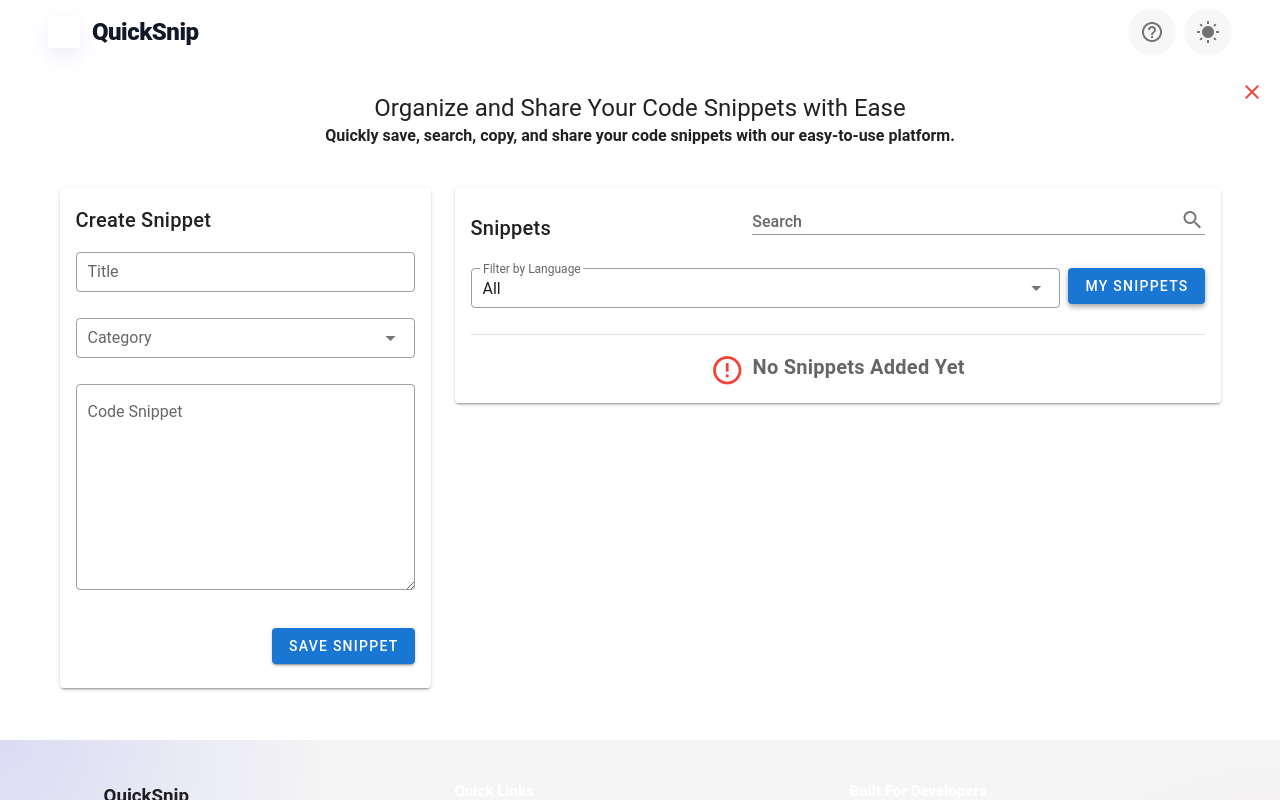
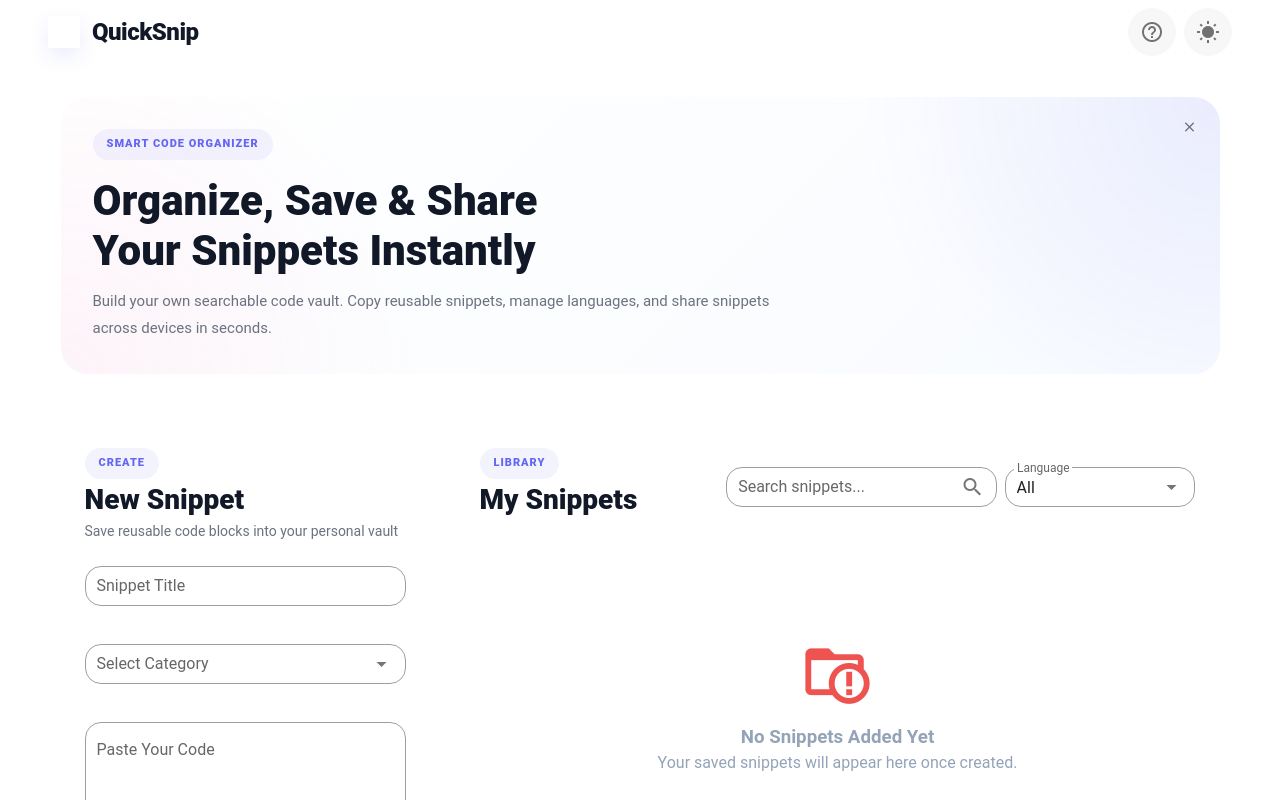
Before and after one commit to rkgupta-dev/code-snippet-manager, a Vue app: page / in a window 1280 px wide. Shown: the top 800 px of the page. Built offline with nearby package versions, Linux system fonts and the light colour scheme.

Commit message:
feat: redesign SnippetManager component layout and enhance user interface

```diff
--- a/src/components/SnippetManager.vue
+++ b/src/components/SnippetManager.vue
@@ -1,318 +1,292 @@
 <template>
-  <div>
-    <v-container>
-      <!-- Render the section only if isVisible is true -->
-      <v-row v-if="isVisible" class="text-center position-relative">
-        <v-col cols="12">
-          <!-- Close button in the top-right corner -->
-          <v-btn icon color="red" class="close-button" @click="closeSection">
-            <v-icon>mdi-close</v-icon>
+  <div class="snippet-page">
+    <!-- HERO -->
+    <v-container v-if="isVisible" class="mb-6">
+      <v-card flat class="hero-banner pa-6 pa-md-8">
+        <v-btn icon class="hero-close-btn" @click="closeSection">
+          <v-icon small>mdi-close</v-icon>
         </v-btn>
-          <!-- Section content -->
-          <div class="pa-4">
-            <h2 class="headline text-center">
-              Organize and Share Your Code Snippets with Ease
-            </h2>
-            <h4 class="text-center">
-              Quickly save, search, copy, and share your code snippets with our
-              easy-to-use platform.
-            </h4>
-          </div>
-        </v-col>
-      </v-row>
+
+        <div class="hero-badge mb-4">SMART CODE ORGANIZER</div>
+
+        <h1 class="hero-title mb-3">
+          Organize, Save & Share <br />
+          Your Snippets Instantly
+        </h1>
+
+        <p class="hero-subtitle mb-0">
+          Build your own searchable code vault. Copy reusable snippets, manage
+          languages, and share snippets across devices in seconds.
+        </p>
+      </v-card>
     </v-container>
+
     <v-container>
       <v-row>
+        <!-- LEFT CREATE PANEL -->
         <v-col cols="12" md="4">
-          <v-card>
-            <v-card-title>Create Snippet</v-card-title>
-            <v-card-text>
+          <v-card flat class="create-panel pa-6">
+            <div class="panel-heading mb-6">
+              <div class="panel-mini-badge">CREATE</div>
+              <h2 class="panel-title">New Snippet</h2>
+              <div class="panel-subtitle">
+                Save reusable code blocks into your personal vault
+              </div>
+            </div>
+
             <v-text-field
               v-model="title"
-                label="Title"
+              label="Snippet Title"
               outlined
               dense
-              ></v-text-field>
+              class="mb-3 custom-input"
+            />
+
             <v-select
               v-model="category"
               :items="languages"
-                label="Category"
+              label="Select Category"
               outlined
               dense
-              ></v-select>
+              class="mb-3 custom-input"
+            />
+
             <v-textarea
               v-model="code"
-                label="Code Snippet"
+              label="Paste Your Code"
               outlined
               rows="7"
-              ></v-textarea>
-              <div class="d-flex justify-end my-2">
-                <v-btn color="primary" @click="saveSnippet">Save Snippet</v-btn>
-              </div>
-            </v-card-text>
+              class="custom-input code-area"
+            />
+
+            <v-btn
+              block
+              large
+              depressed
+              color="primary"
+              class="save-btn mt-5"
+              @click="saveSnippet"
+            >
+              <v-icon left>mdi-content-save-outline</v-icon>
+              Save Snippet
+            </v-btn>
           </v-card>
         </v-col>
 
+        <!-- RIGHT LIBRARY PANEL -->
         <v-col cols="12" md="8">
-          <v-card>
-            <v-card-title>
-              Snippets
-              <v-spacer></v-spacer>
+          <v-card flat class="library-panel pa-6">
+            <!-- top search row -->
+            <v-row align="center" class="mb-5">
+              <v-col cols="12" md="4">
+                <div class="panel-mini-badge">LIBRARY</div>
+                <h2 class="panel-title mb-1">My Snippets</h2>
+              </v-col>
+
+              <v-col cols="12" md="8">
+                <v-row dense>
+                  <v-col cols="12" sm="7">
                     <v-text-field
                       v-model="search"
-                label="Search"
+                      label="Search snippets..."
                       append-icon="mdi-magnify"
                       dense
-              ></v-text-field>
-            </v-card-title>
-            <v-card-text>
-              <div class="d-flex">
+                      outlined
+                      hide-details
+                      class="custom-input"
+                    />
+                  </v-col>
+
+                  <v-col cols="12" sm="5">
                     <v-select
                       v-model="selectedCategory"
                       :items="['All', ...languages]"
-                  label="Filter by Language"
+                      label="Language"
                       dense
                       outlined
-                ></v-select>
-                <v-btn
-                  color="primary"
-                  class="ml-2"
-                  elevation="4"
-                  dark
-                  @click="sheet = !sheet"
-                  >My Snippets</v-btn
-                >
-              </div>
-              <!-- Bottom Sheet for snippets lists -->
-              <div class="text-center">
-                <v-bottom-sheet v-model="sheet" inset>
-                  <v-sheet class="text-center" height="350px">
-                    <v-btn
-                      class="my-4"
-                      text
-                      color="red"
-                      @click="sheet = !sheet"
-                    >
-                      Close
-                      <v-icon right dark> mdi-close </v-icon>
-                    </v-btn>
-                    <div
-                      style="
-                        max-height: 300px;
-                        overflow-y: auto;
-                        display: block;
-                        width: 100%;
-                        height: 100%;
-                      "
-                    >
-                      <v-simple-table class="my-4">
-                        <template v-slot:default>
-                          <tr>
-                            <th>Serial No.</th>
-                            <th>Title</th>
-                            <th>Languages</th>
-                            <th>Actions</th>
-                          </tr>
-                          <tbody>
-                            <!-- Check if there are no snippets -->
-                            <template v-if="filteredSnippets.length === 0">
-                              <tr>
-                                <td colspan="4" class="text-center py-4">
-                                  <v-icon color="red" class="display-3"
-                                    >mdi-alert-circle-outline</v-icon
-                                  ><br />
-                                  <span class="ml-2 text-h6 font-weight-bold"
-                                    >No Snippets Added Yet</span
-                                  >
-                                </td>
-                              </tr>
-                            </template>
+                      hide-details
+                      class="custom-input"
+                    />
+                  </v-col>
+                </v-row>
+              </v-col>
+            </v-row>
 
-                            <!-- Render snippets if available -->
-                            <template v-else>
-                              <tr
-                                v-for="(snippet, index) in filteredSnippets"
-                                :key="snippet.id"
-                                class="md-4"
-                              >
-                                <td>{{ index + 1 }}</td>
-                                <!-- Serial number -->
-                                <td>{{ snippet.title }}</td>
-                                <td>{{ snippet.category }}</td>
-                                <td>
-                                  <!-- Copy Button -->
-                                  <v-btn
-                                    small
-                                    icon
-                                    @click="copyToClipboard(snippet.code)"
-                                  >
-                                    <v-icon>mdi-content-copy</v-icon>
-                                  </v-btn>
-
-                                  <!-- Share Button -->
-                                  <v-btn
-                                    small
-                                    color="green"
-                                    outlined
-                                    @click="shareOnWhatsApp(snippet)"
-                                    classs
-                                  >
-                                    <v-icon>mdi-whatsapp</v-icon>
-                                  </v-btn>
-                                  <!-- Delete Button -->
-                                  <!-- <v-btn
-                                    small
-                                    color="red"
-                                    outlined
-                                    @click="deleteSnippet(snippet.id)"
-                                    class="ml-4"
-                                  >
-                                    <v-icon>mdi-delete</v-icon>
-                                  </v-btn> -->
-                                </td>
-                              </tr>
-                            </template>
-                          </tbody>
-                        </template>
-                      </v-simple-table>
-                    </div>
-                  </v-sheet>
-                </v-bottom-sheet>
+            <!-- empty -->
+            <div v-if="filteredSnippets.length === 0" class="empty-state">
+              <v-icon size="70" color="red lighten-1">
+                mdi-folder-alert-outline
+              </v-icon>
+              <h3 class="mt-4">No Snippets Added Yet</h3>
+              <p>Your saved snippets will appear here once created.</p>
             </div>
 
-              <!-- Show message when no snippets match the filter or search -->
-              <div
-                v-if="filteredSnippets.length === 0"
-                align="center"
-                justify="center"
-              >
-                <v-divider></v-divider>
-                <div class="mt-4">
-                  <v-icon color="red" class="display-1"
-                    >mdi-alert-circle-outline</v-icon
-                  >
-                  <span class="ml-2 text-h6 font-weight-bold"
-                    >No Snippets Added Yet</span
-                  >
-                </div>
-              </div>
-
-              <!-- Display filtered snippets -->
-              <div
+            <!-- snippet list -->
+            <v-row v-else>
+              <v-col
+                cols="12"
                 v-for="snippet in filteredSnippets"
                 :key="snippet.id"
-                class="snippet"
               >
-                <v-card class="my-4" outlined>
+                <v-card outlined class="snippet-inner-card">
                   <v-card-title
                     class="d-flex justify-space-between align-center"
                   >
-                    <span>{{ snippet.title }}</span>
                     <div>
-                      <v-btn
-                        small
-                        color="green"
-                        outlined
-                        @click="shareOnWhatsApp(snippet)"
-                        classs
-                      >
-                        <v-icon>mdi-whatsapp</v-icon>
+                      <div class="snippet-title">{{ snippet.title }}</div>
+                      <div class="snippet-language">{{ snippet.category }}</div>
+                    </div>
+
+                    <div>
+                      <v-btn icon small @click="copyToClipboard(snippet.code)">
+                        <v-icon color="primary">mdi-content-copy</v-icon>
                       </v-btn>
-                      <!-- Delete Snippet Button on the right -->
-                      <v-btn
-                        small
-                        color="red"
-                        outlined
-                        @click="deleteSnippet(snippet.id)"
-                        class="ml-2"
-                      >
-                        <v-icon>mdi-delete</v-icon>
+
+                      <v-btn icon small @click="shareOnWhatsApp(snippet)">
+                        <v-icon color="green">mdi-whatsapp</v-icon>
+                      </v-btn>
+
+                      <v-btn icon small @click="openDeleteDialog(snippet.id)">
+                        <v-icon color="red">mdi-delete-outline</v-icon>
                       </v-btn>
                     </div>
                   </v-card-title>
-                  <v-card-subtitle>{{ snippet.category }}</v-card-subtitle>
-                  <v-btn
-                    class="my-1 ml-4"
-                    small
-                    icon
-                    @click="copyToClipboard(snippet.code)"
-                  >
-                    <v-icon>mdi-content-copy</v-icon>
-                  </v-btn>
-                  <v-card-text class="scrollable-card my-2 prism-code">
+
                   <div :class="prismThemeClass">
                     <pre
-                        class="prism-code"
-                        v-html="highlightedCode(snippet.code)"
+                      class="premium-code-box prism-code"
+                      v-html="highlightedCode(snippet.code, snippet.category)"
                     ></pre>
                   </div>
-                  </v-card-text>
                 </v-card>
-              </div>
-            </v-card-text>
+              </v-col>
+            </v-row>
           </v-card>
         </v-col>
       </v-row>
 
-      <!-- Snackbar Notifications -->
+      <!-- snackbars -->
       <v-snackbar v-model="snackbar" :timeout="2000" color="success">
         Snippet copied to clipboard!
       </v-snackbar>
+
       <v-snackbar v-model="saveSnackbar" :timeout="2000" color="success">
         Snippet saved successfully!
       </v-snackbar>
+
+      <v-snackbar v-model="formSnackbar" :timeout="2000" color="error">
+        Please fill out all fields!
+      </v-snackbar>
+
+      <v-snackbar v-model="deleteSnackbar" :timeout="2000" color="success">
+        Snippet deleted successfully!
+      </v-snackbar>
     </v-container>
+
+    <!-- delete dialog -->
+    <v-dialog v-model="deleteDialog" max-width="420">
+      <v-card class="pa-4 delete-dialog-card">
+        <div class="text-center">
+          <v-icon size="60" color="red lighten-1">
+            mdi-delete-alert-outline
+          </v-icon>
+          <h2 class="mt-3 font-weight-bold">Delete Snippet?</h2>
+          <p class="grey--text text--darken-1 mt-2">
+            This snippet will be permanently removed from your library.
+          </p>
+        </div>
+
+        <v-card-actions class="justify-center mt-4">
+          <v-btn text class="dialog-btn" @click="deleteDialog = false">
+            Cancel
+          </v-btn>
+
+          <v-btn color="red" dark class="dialog-btn" @click="confirmDelete">
+            Yes Delete
+          </v-btn>
+        </v-card-actions>
+      </v-card>
+    </v-dialog>
   </div>
 </template>
 
 <script>
 import Prism from "prismjs";
-import "prismjs/themes/prism.css"; // Light theme
-import "prismjs/themes/prism-okaidia.css"; // Dark theme
+
+import "prismjs/themes/prism.css";
+import "prismjs/themes/prism-okaidia.css";
+
+import "prismjs/components/prism-javascript";
+import "prismjs/components/prism-css";
+import "prismjs/components/prism-markup";
+import "prismjs/components/prism-python";
+
 export default {
+  name: "SnippetManager",
+
   data() {
     return {
       isVisible: true,
-      sheet: false,
+
       title: "",
       category: "",
       code: "",
+
       search: "",
       selectedCategory: "All",
-      languages: ["JavaScript", "Vue.js", "CSS", "HTML", "Python"],
+
+      languages: [
+        "JavaScript",
+        "Vue.js",
+        "CSS",
+        "HTML",
+        "Python",
+        "UI/UX",
+        "Vuetify",
+        "Other",
+      ],
+
       snippets: [],
-      snackbar: false, // Control the visibility of the snackbar
+
+      snackbar: false,
       saveSnackbar: false,
+      formSnackbar: false,
+      deleteSnackbar: false,
+
+      deleteDialog: false,
+      deleteId: null,
     };
   },
+
   computed: {
     prismThemeClass() {
-      // Determine the theme class based on Vuetify's dark mode
       return this.$vuetify.theme.dark ? "prism-dark" : "prism-light";
     },
+
     filteredSnippets() {
       return this.snippets.filter((snippet) => {
         const matchesSearch = snippet.title
           .toLowerCase()
           .includes(this.search.toLowerCase());
+
         const matchesCategory =
           this.selectedCategory === "All" ||
           snippet.category === this.selectedCategory;
+
         return matchesSearch && matchesCategory;
       });
     },
   },
+
   methods: {
     closeSection() {
-      // Set visibility to false
       this.isVisible = false;
     },
+
     saveSnippet() {
       if (!this.title || !this.category || !this.code) {
-        alert("Please fill out all fields!");
+        this.formSnackbar = true;
         return;
-      } else {
-        this.saveSnackbar = true;
       }
 
       const newSnippet = {
@@ -322,54 +296,80 @@ export default {
         code: this.code,
       };
 
-      this.snippets.push(newSnippet);
+      this.snippets.unshift(newSnippet);
+
+      localStorage.setItem("snippets", JSON.stringify(this.snippets));
+
       this.title = "";
       this.category = "";
       this.code = "";
-      localStorage.setItem("snippets", JSON.stringify(this.snippets));
+
+      this.saveSnackbar = true;
     },
-    highlightedCode(code) {
-      return Prism.highlight(code, Prism.languages.javascript, "javascript");
+
+    highlightedCode(code, category) {
+      const langMap = {
+        JavaScript: "javascript",
+        "Vue.js": "javascript",
+        CSS: "css",
+        HTML: "markup",
+        Python: "python",
+        Vuetify: "javascript",
+        "UI/UX": "css",
+        Other: "javascript",
+      };
+
+      const lang = langMap[category] || "javascript";
+      const grammar = Prism.languages[lang] || Prism.languages.javascript;
+
+      return Prism.highlight(code, grammar, lang);
     },
+
     copyToClipboard(code) {
       if (navigator.clipboard) {
-        // Use Clipboard API for modern browsers
-        navigator.clipboard.writeText(code).then(
-          () => {
-            this.snackbar = true; // Show the snackbar on success
-          },
-          (err) => {
-            console.error("Failed to copy snippet: ", err);
-            this.snackbar = false; // Optionally hide snackbar if there was an error
-          }
-        );
+        navigator.clipboard.writeText(code).then(() => {
+          this.snackbar = true;
+        });
       } else {
-        // Fallback for browsers that do not support Clipboard API
         const textArea = document.createElement("textarea");
         textArea.value = code;
         document.body.appendChild(textArea);
         textArea.select();
         document.execCommand("copy");
         document.body.removeChild(textArea);
-        this.snackbar = true; // Show snackbar for success
+        this.snackbar = true;
       }
     },
-    deleteSnippet(id) {
-      // Remove the snippet with the matching id
-      this.snippets = this.snippets.filter((snippet) => snippet.id !== id);
-      // Update localStorage after deletion
-      localStorage.setItem("snippets", JSON.stringify(this.snippets));
-    },
+
     shareOnWhatsApp(snippet) {
       const encodedMessage = encodeURIComponent(
-        `*Title:* ${snippet.title}\n*Language:* ${snippet.category}\n*Code Snippet:*\n${snippet.code}`
+        `*Title:* ${snippet.title}\n*Language:* ${snippet.category}\n\n${snippet.code}`,
       );
-      const whatsappUrl = `https://wa.me/?text=${encodedMessage}`;
-      window.open(whatsappUrl, "_blank");
+
+      window.open(`https://wa.me/?text=${encodedMessage}`, "_blank");
+    },
+
+    openDeleteDialog(id) {
+      this.deleteId = id;
+      this.deleteDialog = true;
+    },
+
+    confirmDelete() {
+      this.snippets = this.snippets.filter(
+        (snippet) => snippet.id !== this.deleteId,
+      );
+
+      localStorage.setItem("snippets", JSON.stringify(this.snippets));
+
+      this.deleteDialog = false;
+      this.deleteId = null;
+      this.deleteSnackbar = true;
     },
   },
+
   mounted() {
     const savedSnippets = JSON.parse(localStorage.getItem("snippets"));
+
     if (savedSnippets) {
       this.snippets = savedSnippets;
     }
@@ -378,45 +378,194 @@ export default {
 </script>
 
 <style scoped>
-.snippet pre {
-  background-color: #f5f5f5;
-  padding: 1rem;
-  border-radius: 5px;
-  overflow-x: auto;
-}
-.scrollable-card {
-  /* Adjust width as needed */
-  height: 300px; /* Adjust height as needed */
-  overflow: auto; /* Enables scrolling for overflowing content */
-}
-pre {
-  white-space: pre-wrap; /* Ensures code wraps within the card */
-  word-wrap: break-word; /* Prevents long lines from breaking layout */
-}
-.ml-2 {
-  margin-left: 8px;
-}
-.prism-light .prism-code {
-  background: #f5f5f5;
-  color: #333;
+.snippet-page {
+  min-height: 100vh;
+  padding: 20px 0 40px;
 }
 
-/* Dark Theme */
-.prism-dark .prism-code {
-  background: #2d2d2d;
-  color: #f8f8f2;
+/* ================= HERO ================= */
+.hero-banner {
+  border-radius: 28px !important;
+  background: radial-gradient(
+      circle at top right,
+      rgba(99, 102, 241, 0.1),
+      transparent 30%
+    ),
+    radial-gradient(
+      circle at bottom left,
+      rgba(244, 114, 182, 0.08),
+      transparent 30%
+    ),
+    linear-gradient(135deg, #ffffff, #f8fbff);
+  border: 1px solid rgba(0, 0, 0, 0.04);
+  position: relative;
+  overflow: hidden;
+  box-shadow: 0 20px 40px rgba(15, 23, 42, 0.04);
 }
 
-/* Common Styles */
-.prism-code {
-  padding: 16px;
-  border-radius: 8px;
-  overflow-x: auto;
-  font-family: "Courier New", Courier, monospace;
+.hero-close-btn {
+  position: absolute;
+  top: 12px;
+  right: 12px;
 }
-.close-button {
-  position: absolute;
-  top: 10px;
-  right: 10px;
+
+.hero-badge,
+.panel-mini-badge {
+  display: inline-block;
+  font-size: 11px;
+  font-weight: 800;
+  letter-spacing: 1px;
+  padding: 7px 14px;
+  border-radius: 30px;
+  background: rgba(99, 102, 241, 0.08);
+  color: #6366f1;
+}
+
+.hero-title {
+  font-size: 42px;
+  line-height: 1.2;
+  font-weight: 900;
+  color: #111827;
+}
+
+.hero-subtitle {
+  max-width: 700px;
+  color: #6b7280;
+  line-height: 1.8;
+  font-size: 15px;
+}
+
+/* ================= PANELS ================= */
+.create-panel,
+.library-panel {
+  border-radius: 26px !important;
+  background: rgba(255, 255, 255, 0.95);
+  border: 1px solid rgba(0, 0, 0, 0.04);
+  box-shadow: 0 14px 35px rgba(15, 23, 42, 0.04);
+}
+
+.panel-title {
+  font-size: 28px;
+  font-weight: 900;
+  color: #111827;
+}
+
+.panel-subtitle {
+  font-size: 14px;
+  color: #6b7280;
+}
+
+/* ================= INPUTS ================= */
+.custom-input ::v-deep .v-input__slot {
+  border-radius: 16px !important;
+  box-shadow: none !important;
+}
+
+.code-area ::v-deep textarea {
+  font-family: "Courier New", monospace;
+  font-size: 13px;
+}
+
+.save-btn,
+.dialog-btn {
+  text-transform: none !important;
+  font-weight: 800;
+  border-radius: 16px !important;
+  box-shadow: 0 10px 25px rgba(99, 102, 241, 0.2);
+}
+
+/* ================= EMPTY ================= */
+.empty-state {
+  padding: 80px 20px;
+  text-align: center;
+  color: #94a3b8;
+}
+
+/* ================= SNIPPET CARD ================= */
+.snippet-inner-card {
+  border-radius: 22px !important;
+  padding: 12px;
+  border: 1px solid rgba(0, 0, 0, 0.05);
+  background: #ffffff;
+  box-shadow: 0 10px 20px rgba(15, 23, 42, 0.03);
+  transition: all 0.3s ease;
+}
+
+.snippet-inner-card:hover {
+  transform: translateY(-3px);
+  box-shadow: 0 20px 35px rgba(99, 102, 241, 0.08);
+}
+
+.snippet-title {
+  font-size: 18px;
+  font-weight: 800;
+  color: #111827;
+}
+
+.snippet-language {
+  font-size: 12px;
+  font-weight: 700;
+  color: #6366f1;
+  margin-top: 2px;
+}
+
+/* ================= CODE BOX ================= */
+.premium-code-box {
+  margin-top: 14px;
+  max-height: 320px;
+  overflow: auto;
+  border-radius: 16px;
+  font-size: 13px;
+  line-height: 1.6;
+  padding: 18px;
+  white-space: pre-wrap;
+  word-break: break-word;
+}
+
+.prism-light .premium-code-box {
+  background: #f8fafc;
+  color: #111827;
+}
+
+.prism-dark .premium-code-box {
+  background: #111827;
+  color: #f8fafc;
+}
+
+/* ================= DELETE DIALOG ================= */
+.delete-dialog-card {
+  border-radius: 24px !important;
+}
+
+/* ================= DARK MODE ================= */
+.theme--dark .hero-banner,
+.theme--dark .create-panel,
+.theme--dark .library-panel,
+.theme--dark .snippet-inner-card {
+  background: rgba(17, 24, 39, 0.95) !important;
+  border: 1px solid rgba(255, 255, 255, 0.05);
+}
+
+.theme--dark .hero-title,
+.theme--dark .panel-title,
+.theme--dark .snippet-title {
+  color: white;
+}
+
+.theme--dark .hero-subtitle,
+.theme--dark .panel-subtitle,
+.theme--dark .empty-state {
+  color: rgba(255, 255, 255, 0.55);
+}
+
+/* ================= MOBILE ================= */
+@media (max-width: 960px) {
+  .hero-title {
+    font-size: 30px;
+  }
+
+  .panel-title {
+    font-size: 24px;
+  }
 }
 </style>
```
Lines whose indentation alone changed are shown as unchanged.
